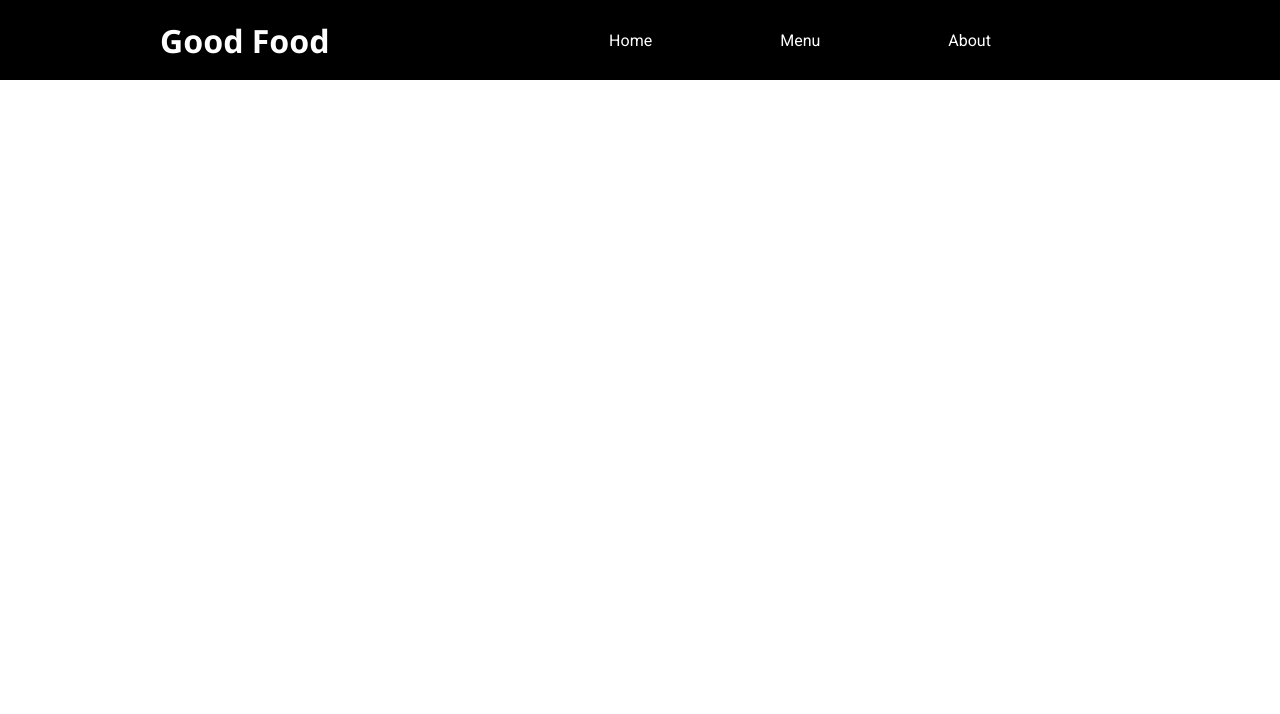
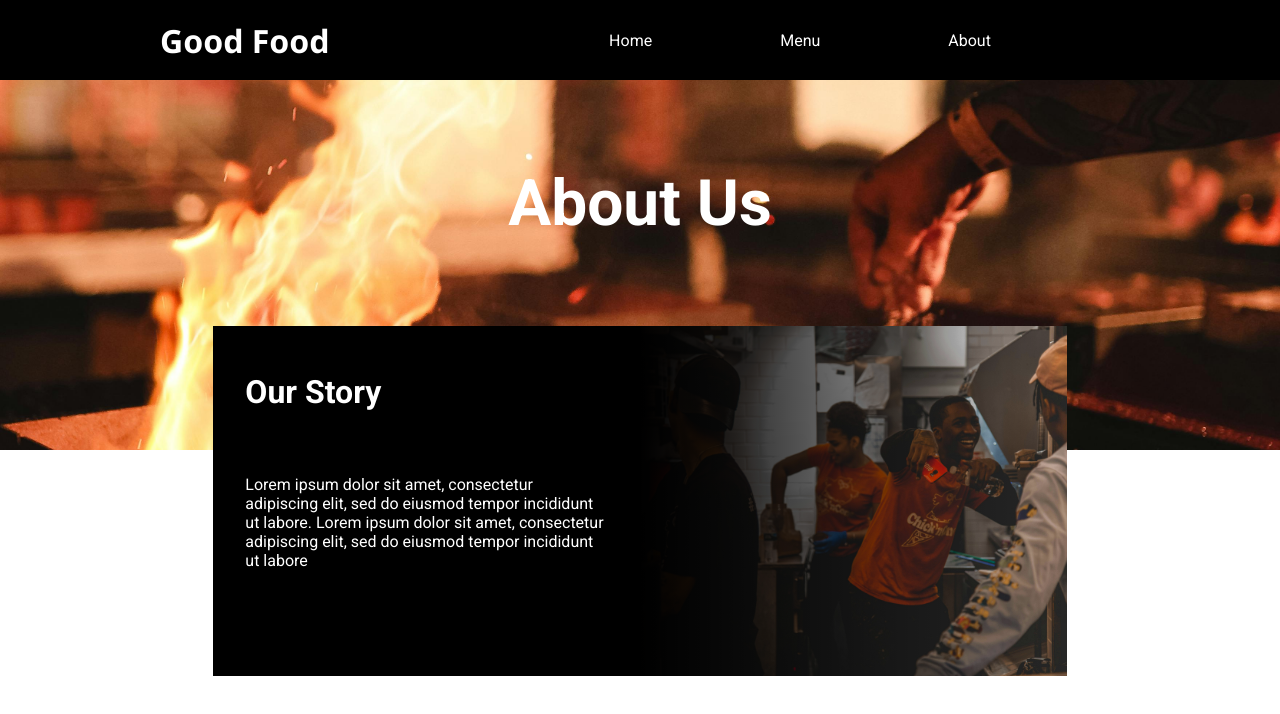
Before and after one commit to christianiwanejko1-art/restaurant, a website built with webpack: page src/index.html in a window 1280 px wide. Both pictures are taken after a click on the button "About". Built offline with nearby package versions, Linux system fonts and the light colour scheme.

Commit message:
added about page

```diff
--- a/src/main.js
+++ b/src/main.js
@@ -6,7 +6,7 @@ const createMain = function () {
     document.body.classList.add("no-scroll");    // disable scroll
 
     const content = document.createElement('div')
-    content.classList.add("content");
+    content.classList.add("homeContent");
     const intro = document.createElement('div');
     intro.id = 'introduction';
     const introH1 = document.createElement('h1')
@@ -31,6 +31,8 @@ const createMenu = function () {
             this.description = description
         }
     }
+    const contentInner = document.createElement('div')
+    contentInner.id = 'contentInner'
     document.body.classList.remove("no-scroll");    // disable scroll
     contentContainer.innerHTML = ''
     const menuContainer = document.createElement('div')
@@ -39,7 +41,8 @@ const createMenu = function () {
     menuH1.id = 'menuH1';
     menuH1.textContent = "Menu"
     menuContainer.appendChild(menuH1)
-    contentContainer.appendChild(menuContainer)
+    contentInner.appendChild(menuContainer)
+    contentContainer.appendChild(contentInner)
     const menuContain = document.querySelector('.menuContainer')
 
     const item1 = new food('Lasagna','Lorem ipsum dolor sit amet, consectetur adipiscing elit, sed do eiusmod tempor incididunt ut labore')
@@ -67,7 +70,31 @@ const createMenu = function () {
 
 const createAbout = function () {
     contentContainer.innerHTML = ''
+    document.body.classList.add("no-scroll");
+    const aboutWrapper = document.createElement('div')
+    aboutWrapper.classList.add('aboutWrapper')
+    const aboutContent = document.createElement('div');
+    aboutContent.classList.add('aboutContent')
 
+    const aboutUs = document.createElement('div')
+    aboutUs.classList.add('aboutUs');
+    const aboutUsH1 = document.createElement('h1')
+    aboutUsH1.id = 'aboutUsH1'
+    aboutUsH1.textContent = 'About Us';
+    aboutUs.appendChild(aboutUsH1)
+    aboutContent.appendChild(aboutUs)
+
+    const aboutUsBlack = document.createElement('div')
+    aboutUsBlack.id = 'aboutUsBlack';
+    const aboutUsBlackH1 = document.createElement('h1');
+    aboutUsBlackH1.textContent = 'Our Story';
+    const aboutUsBlackP = document.createElement('p');
+    aboutUsBlackP.textContent = 'Lorem ipsum dolor sit amet, consectetur adipiscing elit, sed do eiusmod tempor incididunt ut labore. Lorem ipsum dolor sit amet, consectetur adipiscing elit, sed do eiusmod tempor incididunt ut labore'
+    const aboutUsBlackImg = document.createElement('div');
+    aboutUsBlackImg.classList.add('aboutUsBlackImg');
+    aboutUsBlack.append(aboutUsBlackH1,aboutUsBlackP,aboutUsBlackImg)
+    aboutWrapper.append(aboutContent, aboutUsBlack)
+    contentContainer.append(aboutWrapper)
 }
 
         // <div id="aboutUs">
--- a/src/style.css
+++ b/src/style.css
@@ -52,7 +52,7 @@ nav button {
     padding: 0 64px;
 }
 
-.content {
+.homeContent {
   display: grid;
   width: 100vw;
   height: 90vh;
@@ -116,12 +116,14 @@ nav button {
 }
 
 
-.alternativeL {
+#contentInner {
     display: grid;
     grid-template-columns: 1fr 4fr 1fr;
     grid-template-rows: 1fr 1fr 4fr;
     text-align: center;
 }
+
+
 
 #menuH1 {
     grid-column: 1 / 3;
@@ -134,7 +136,7 @@ nav button {
 }
 
 .menuContainer {
-    grid-column: 2 / 4;
+    grid-column: 2 / 3;
     grid-row: 1 / 4;
     display: grid;
     grid-auto-rows: 1fr;
@@ -156,3 +158,86 @@ nav button {
 .item p, .item h1 {
     color: black;
 }
+
+.aboutWrapper {
+    width: 100vw;
+    height: 90vh;
+    display: grid;
+    grid-template-columns: 1fr 4fr 1fr;
+    grid-template-rows: 6fr 2fr;
+    position: relative;
+}
+
+.aboutContent {
+    width: 100%;
+    height: 100%;
+    grid-row: 1;
+    grid-column: 1 / 4;
+    background-image: url('./images/grill.jpg');
+    background-size: cover;
+    background-position: center;
+}
+
+#aboutUsBlack {
+    position: absolute;
+    grid-column: 2 / 3;
+    bottom: 124px;
+    background-color: black;
+    display: grid;
+    grid-template-columns: 1fr 1fr;
+    grid-template-rows: 1fr 2fr;
+    min-height: 350px;
+    position: relative;
+    background: #000;
+}
+
+#aboutUsBlack::before{
+  content: "";
+  position: absolute;
+  inset: 0;
+  background: linear-gradient(
+    90deg,
+    rgba(0, 0, 0, 1) 0%,
+    rgba(0, 0, 0, 1) 50%,
+    rgba(237, 221, 83, 0) 100%
+  );
+  pointer-events: none;
+}
+
+#aboutUsBlack {
+    overflow: hidden;
+}
+
+#aboutUsBlack h1 {
+    align-self: end;
+    padding: 32px;
+    z-index: 1;
+}
+
+#aboutUsBlack p {
+    grid-row: 2;
+    padding: 32px;
+    z-index: 1;
+}
+
+.aboutUsBlackImg {
+    width: 100%;
+    height: 100%;
+    grid-column: 2;
+    grid-row: 1 / 3;
+    padding: 0;
+    background-image: url('./images/chefs.jpg');
+    background-size: cover;
+}
+
+.aboutUs {
+    width: 100%;
+    height: 100%;
+    display: grid;
+    place-items: center;
+    font-size: 32px;
+}
+
+.aboutUs h1 {
+        margin-bottom: 124px;
+}
```
Also changed, not shown: src/images/chefs.jpg (added).
